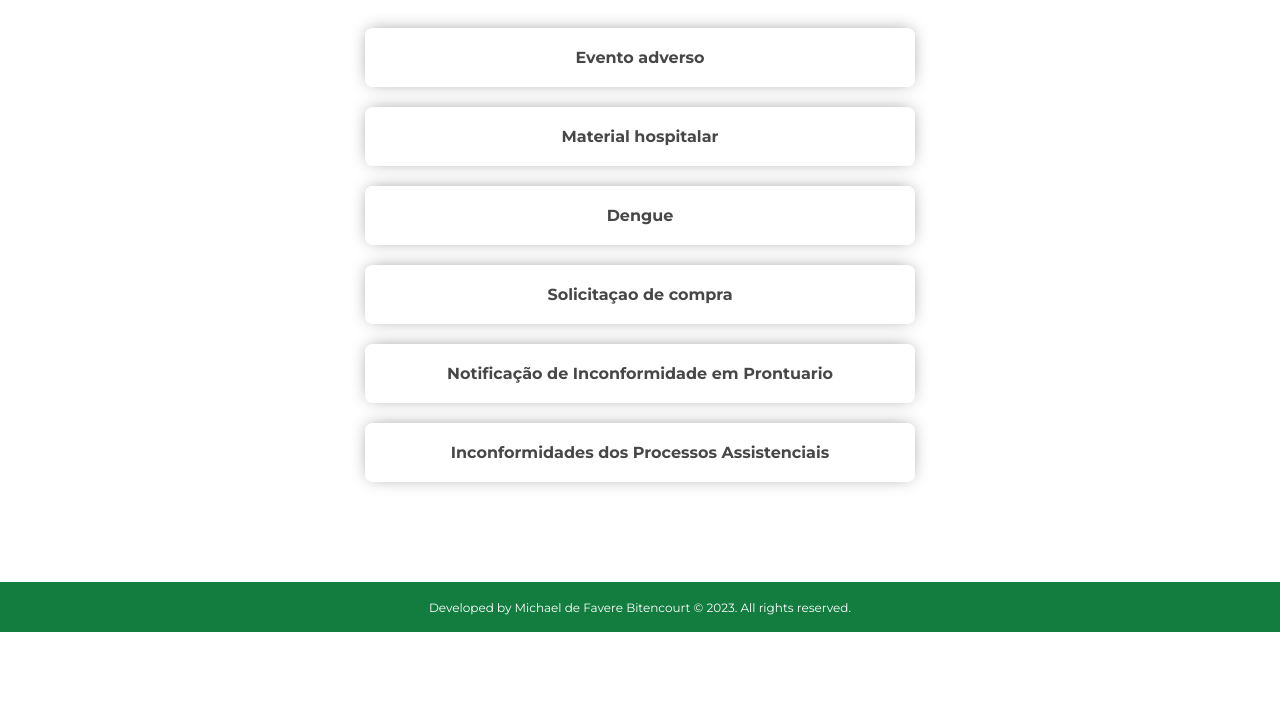
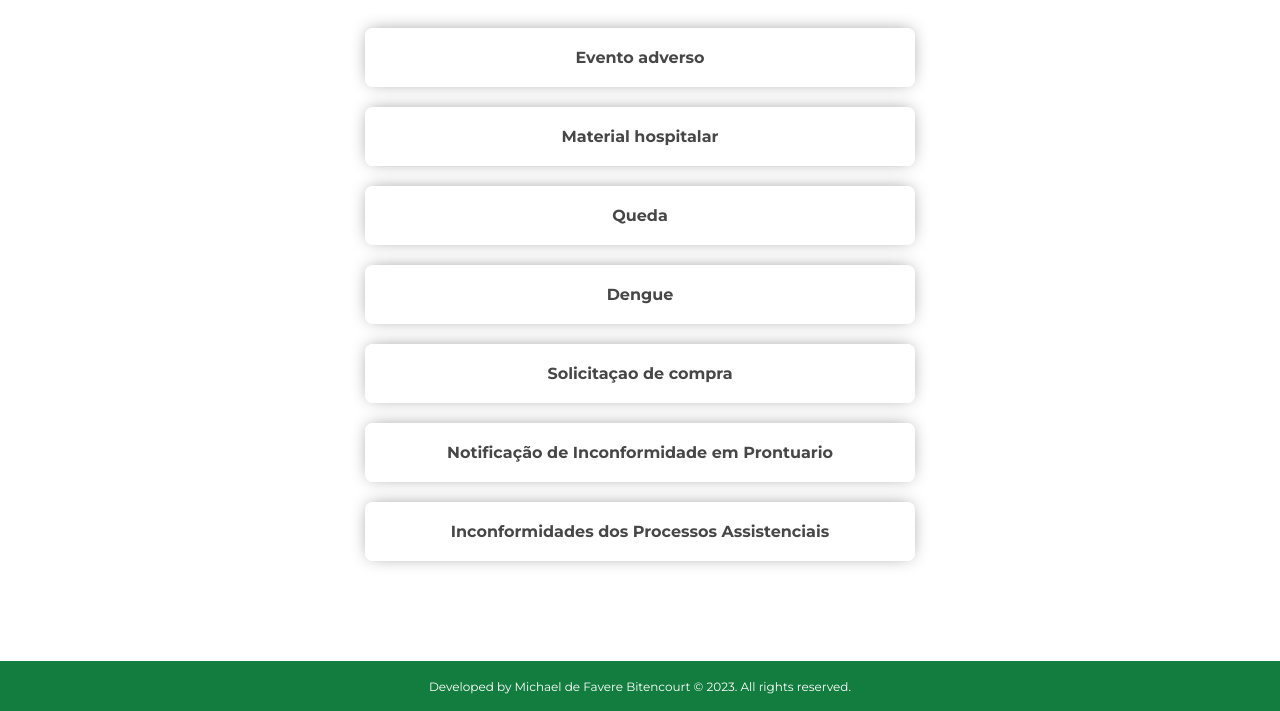
Before and after one commit to KaelBittencourt/hsap, a plain HTML site: page pages/enfermagem/pages/notificacoes-enfermagem/notificacoes-enfermagem.html in a window 1280 px wide. Shown: the part 202-913 px from the top of the page. Before the commit the page ends 834 px from the top, so only its background shows below. Drawn offline with Linux system fonts and the light colour scheme.

Commit message:
notificações/enfermagem - queda

```diff
--- a/pages/enfermagem/pages/notificacoes-enfermagem/notificacoes-enfermagem.html
+++ b/pages/enfermagem/pages/notificacoes-enfermagem/notificacoes-enfermagem.html
@@ -67,6 +67,12 @@
               </div>
             </a>
 
+            <a class="especialidade" href="https://docs.google.com/forms/d/e/1FAIpQLSdoezrBiKDX6qVERMM2SMY1PJvci0JEavGFX9WbvxiQm-640Q/viewform?usp=sharing" target="_blank">
+              <div class="especialidade-info">
+                <h4>Queda</h4>
+              </div>
+            </a>
+
             <a class="especialidade" href="https://forms.gle/NYQJP6uG2iSfJ2uD6" target="_blank">
               <div class="especialidade-info">
                 <h4>Dengue</h4>
```
